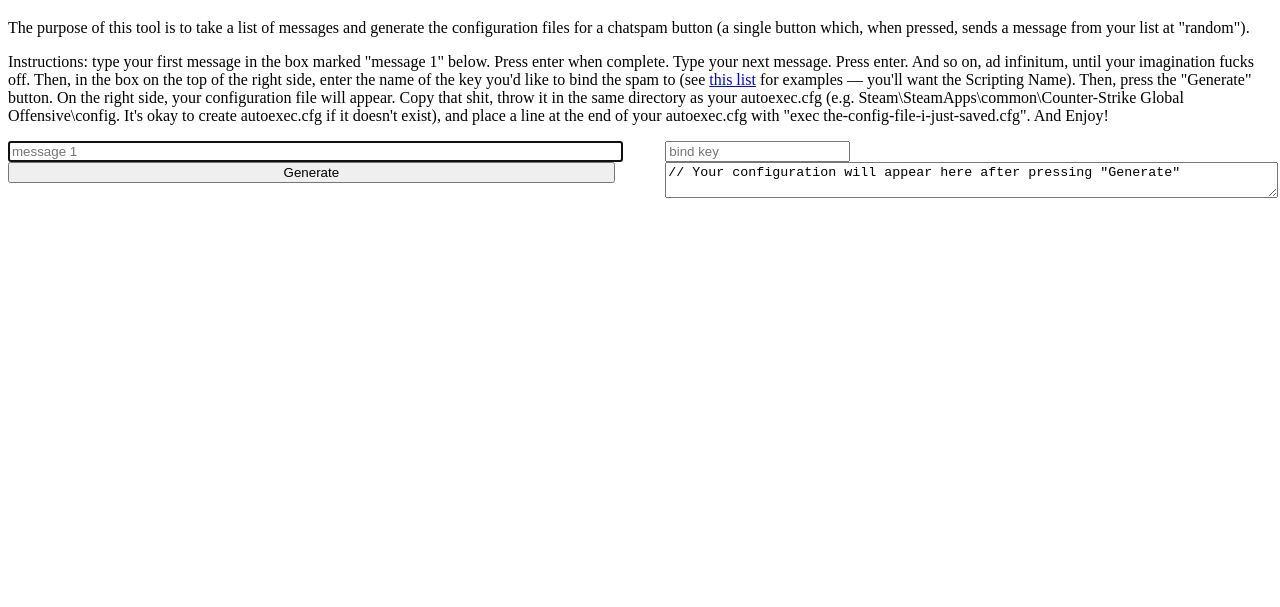
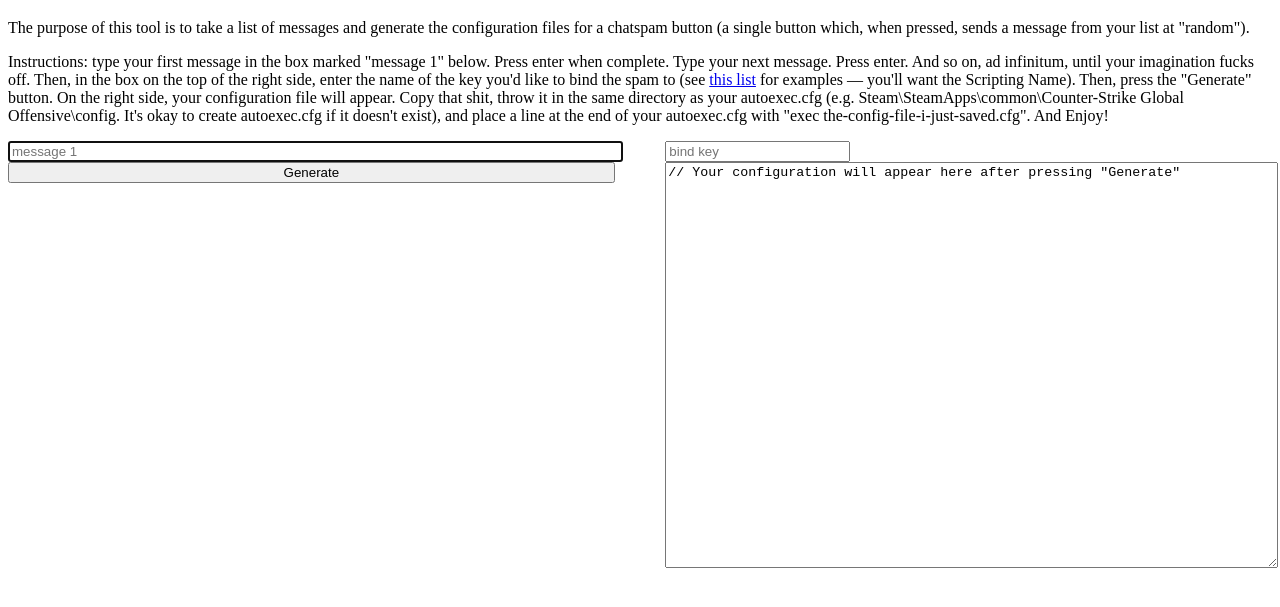
Before and after one commit to theY4Kman/source-chatspam, a plain HTML site: page chatspam.html in a window 1280 px wide. Shown: the part 61-668 px from the top of the page. Drawn offline with nearby package versions, Linux system fonts and the light colour scheme.

Commit message:
Config output decent height

```diff
--- a/chatspam.css
+++ b/chatspam.css
@@ -1,5 +1,6 @@
 #left,
 #right {
+  height: 100%;
   width: 48%;
 }
 
@@ -16,6 +17,21 @@
 }
 
 #right > textarea {
+  min-height: 400px;
   height: 100%;
   width: 100%;
 }
+
+
+
+.clearfix:before,
+.clearfix:after {
+    content: " ";
+    display: table;
+}
+.clearfix:after {
+    clear: both;
+}
+.clearfix {
+    *zoom: 1;
+}
--- a/chatspam.html
+++ b/chatspam.html
@@ -21,6 +21,7 @@
         <input type="text" placeholder="bind key" ng-model="bind"/>
         <textarea id="config">{{ config }}</textarea>
       </div>
+      <div class="clearfix"></div>
     </section>
   </body>
 </html>
```
